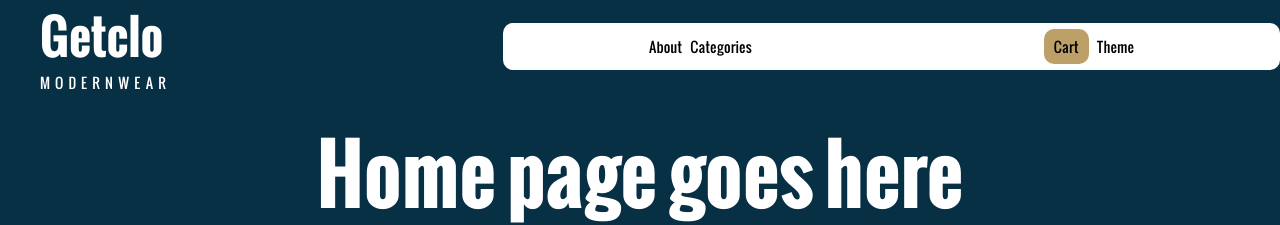
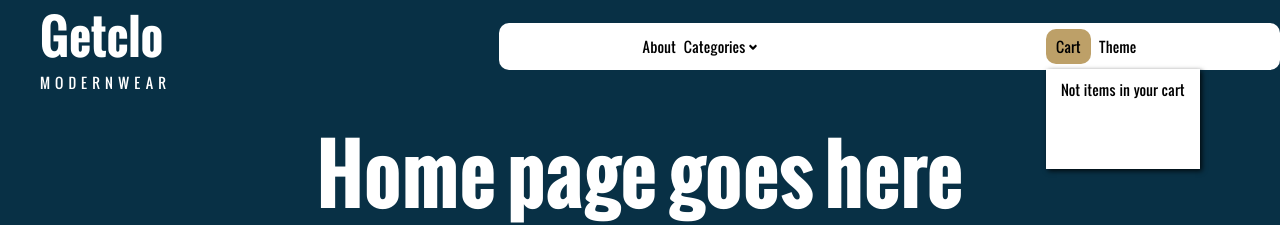
Before and after one commit to DrZero1234/odin-shopping-cart, a React (Vite) app: page / in a window 1280 px wide. Both pictures are taken after a click on the button "Cart". Shown: the top 225 px of the page. Built offline with nearby package versions, Linux system fonts and the light colour scheme.

Commit message:
Header done

```diff
--- a/src/components/Header/Header.jsx
+++ b/src/components/Header/Header.jsx
@@ -1,6 +1,9 @@
 import { useState } from "react";
 import { NavLink, Link } from "react-router-dom";
 import styled from "styled-components";
+import { StyledDropdown } from "../styles/Dropdown.styles";
+
+import PointerUp from "../../assets/PointerUp.svg";
 
 const StyledHeader = styled.header`
   display: flex;
@@ -52,7 +55,7 @@ const StyledHeaderNavWrapper = styled.nav`
   color: black;
   height: 50%;
 
-  ul {
+  .header-nav-list {
     display: flex;
     gap: 0.5rem;
     align-items: center;
@@ -62,23 +65,12 @@ const StyledHeaderNavWrapper = styled.nav`
     text-decoration: underline;
   }
 
-  button {
-    border: none;
-    background-color: ${({ theme }) => theme.colors.btnGold};
-    height: 35px;
-    border-radius: 10px;
-    padding: 0 10px;
-  }
-
   button:hover {
     cursor: pointer;
   }
 `;
 
 export const Header = () => {
-  const [isCartOpen, setIsCartOpen] = useState(false);
-  const [isCategoriesOpen, setIsCategoriesOpen] = useState(false);
-
   const testList = [
     { name: "lel" },
     { name: "lil" },
@@ -94,15 +86,21 @@ export const Header = () => {
         <p>Modernwear</p>
       </StyledHeaderLogo>
       <StyledHeaderNavWrapper>
-        <ul>
+        <ul className="header-nav-list">
           <li>
             <NavLink to="about">About</NavLink>
           </li>
-          <li>Categories</li>
+          <li>
+            <StyledDropdown
+              childType="span"
+              label="Categories"
+              list={testList}
+            />
+          </li>
         </ul>
-        <ul>
+        <ul className="header-nav-list">
           <li>
-            <button>Cart</button>
+            <StyledDropdown childType="btn" label="Cart" list={[]} />
           </li>
           <li>Theme</li>
         </ul>
--- /dev/null
+++ b/src/components/styles/CartButton.styled.jsx
@@ -0,0 +1,11 @@
+import styled from "styled-components";
+
+export const StyledCartButton = styled.button`
+  background-color: ${({ theme }) => theme.colors.btnGold};
+  color: black;
+  height: 35px;
+  border-radius: 10px;
+  padding: 0 10px;
+  border: none;
+  cursor: pointer;
+`;
--- a/src/components/styles/Dropdown.styles.jsx
+++ b/src/components/styles/Dropdown.styles.jsx
@@ -1,90 +1,61 @@
+import { useState } from "react";
 import styled from "styled-components";
+import { StyledCartButton } from "./CartButton.styled";
+import { DropdownSpan } from "./SpanDropdown.styled";
 
-import React, { useState } from "react";
-
-const SelectContainer = styled.div`
-  position: relative;
-  margin: 0;
-`;
-
-const SelectLabelButton = styled.button`
-  padding: 0.3rem 0.5rem;
-  min-width: 7rem;
-  font-size: 0.9rem;
-  font-weight: 500;
-  background-color: #fff;
-  border: none;
-  border-radius: 5px;
-  color: #111;
-  align-items: center;
-  justify-content: space-between;
-  border: 1px solid slategrey;
-  cursor: pointer;
-  box-shadow: 0 1px 4px 0 #ccc;
-  transition: 0.3s ease;
-  &:hover {
-    background-color: #eee;
+const StyledDropdownWrapper = styled.div`
+  li {
+    display: block;
+    color: black;
+    text-decoration: none;
+    padding: 10px 15px;
+    text-align: center;
   }
 `;
 
-const DropdownStyle = styled.div`
+const StyledDropdownList = styled.ul`
+  display: ${({ isOpen }) => (isOpen ? "block" : "none")};
   position: absolute;
-  top: 0;
-  left: 0;
-  max-height: 40vmax;
-  min-width: 10rem;
-  padding: 0.4rem;
-  display: flex;
-  flex-direction: column;
-  border-radius: 5px;
-  background: #fafafa;
-  border: 1.5px solid slategrey;
-  transition: max-height 0.2s ease;
-  overflow: scroll;
-  visibility: ${({ isVisible }) => isVisible}
-  max-height: ${({ isVisible }) => (isVisible ? "40px" : "0px")}
+  background-color: white;
+  min-width: 100px;
+  box-shadow: 2px 2px 5px hsl(0, 0%, 0%, 0.8);
+  margin-top: 5px;
+  transition: display 1s;
+  min-height: 100px;
 `;
 
-const DropdownItem = styled.div`
-  font-family: -apple-system, BlinkMacSystemFont, "Segoe UI", Roboto,
-    Oxygen, Ubuntu, Cantarell, "Open Sans", "Helvetica Neue",
-    sans-serif;
-  display: flex;
-  align-items: center;
-  width: 90%;
-  margin: 0.15rem 0;
-  padding: 0.3rem 0.5rem;
-  font-size: 0.9rem;
-  font-weight: 400;
-  color: #333;
-  border-radius: 0.3rem;
-  cursor: pointer;
-  &:hover,
-  :focus,
-  :focus:hover {
-    background-color: #166edc;
-    color: #fafafa;
-    outline: none;
-  }
-`;
-
-export const DropdownButton = ({ btnLabel, values }) => {
+export const StyledDropdown = ({ childType, label, list }) => {
   const [isOpen, setIsOpen] = useState(false);
 
-  const handleClick = () => {
-    setIsOpen(!isOpen);
-  };
-
   return (
-    <SelectContainer>
-      <SelectLabelButton onClick={handleClick}>
-        {btnLabel}
-      </SelectLabelButton>
-      <DropdownStyle isVisible={open}>
-        {values.map((value, index) => (
-          <DropdownItem key={index}>{value.name}</DropdownItem>
-        ))}
-      </DropdownStyle>
-    </SelectContainer>
+    <StyledDropdownWrapper>
+      {childType === "btn" ? (
+        <StyledCartButton onClick={() => setIsOpen(!isOpen)}>
+          {label}
+        </StyledCartButton>
+      ) : childType === "span" ? (
+        <DropdownSpan
+          label={label}
+          isOpen={isOpen}
+          setIsOpen={setIsOpen}
+        />
+      ) : null}
+      <StyledDropdownList isOpen={isOpen}>
+        {childType === "btn" && list.length < 1 ? (
+          <div
+            className="empty-cart"
+            style={{ minHeight: "100%", padding: "10px 15px" }}
+          >
+            <h4>Not items in your cart</h4>
+          </div>
+        ) : (
+          list.map((item, i) => (
+            <li key={i}>
+              <a href="">{item.name}</a>
+            </li>
+          ))
+        )}
+      </StyledDropdownList>
+    </StyledDropdownWrapper>
   );
 };
--- /dev/null
+++ b/src/components/styles/SpanDropdown.styled.jsx
@@ -0,0 +1,28 @@
+import styled from "styled-components";
+
+import PointerDown from "../../assets/PointerDown.svg";
+import PointerUp from "../../assets/PointerUp.svg";
+
+const DropdownContainer = styled.div`
+  display: flex;
+  flex-direction: row;
+  gap: 0.2em;
+  align-items: center;
+  color: black;
+
+  &:hover {
+    cursor: pointer;
+  }
+  img {
+    max-width: 10px;
+  }
+`;
+
+export const DropdownSpan = ({ label, isOpen, setIsOpen }) => {
+  return (
+    <DropdownContainer onClick={() => setIsOpen(!isOpen)}>
+      <span>{label}</span>
+      <img src={isOpen ? PointerUp : PointerDown} />
+    </DropdownContainer>
+  );
+};
```
Also changed, not shown: src/assets/PointerDown.svg (added), src/assets/PointerUp.svg (added).
